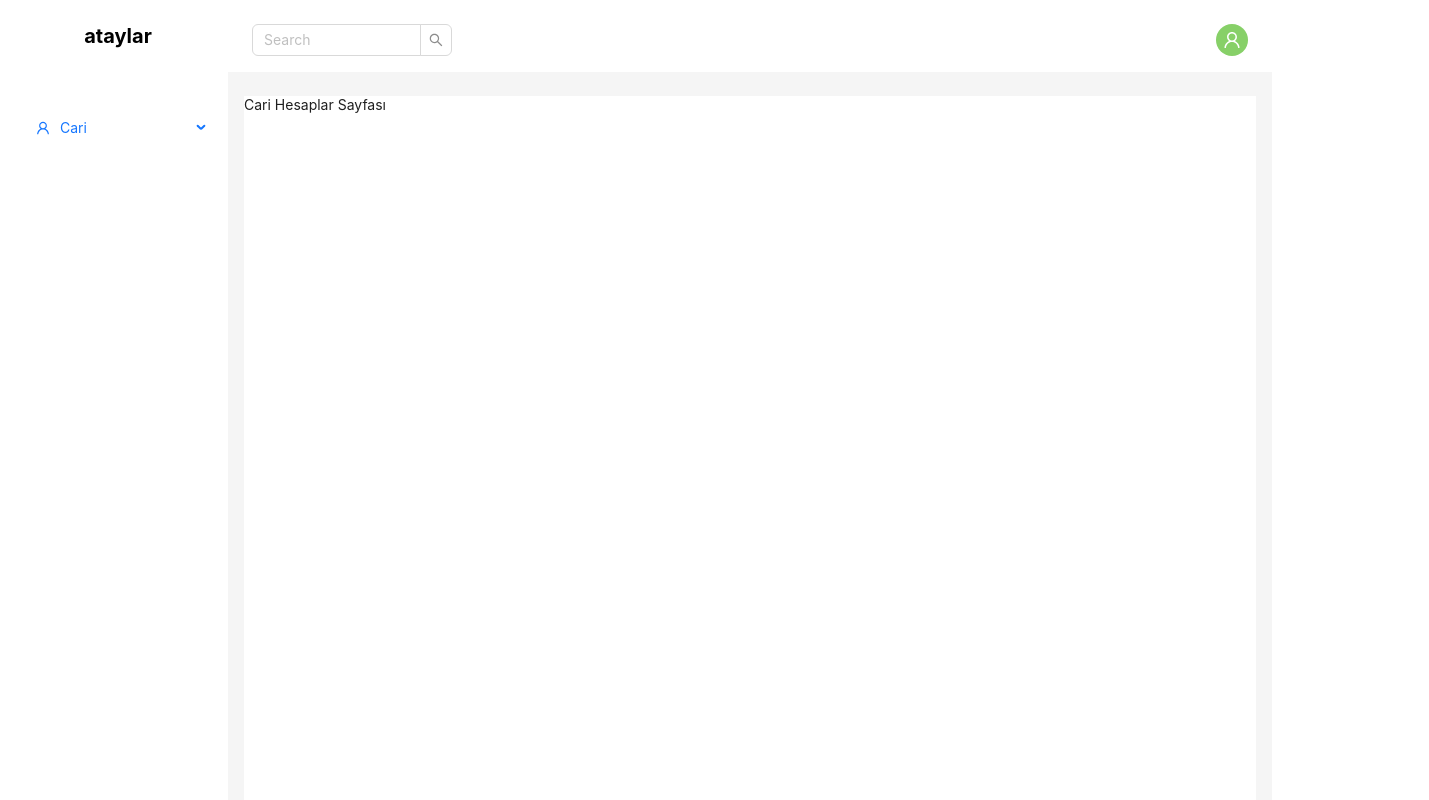
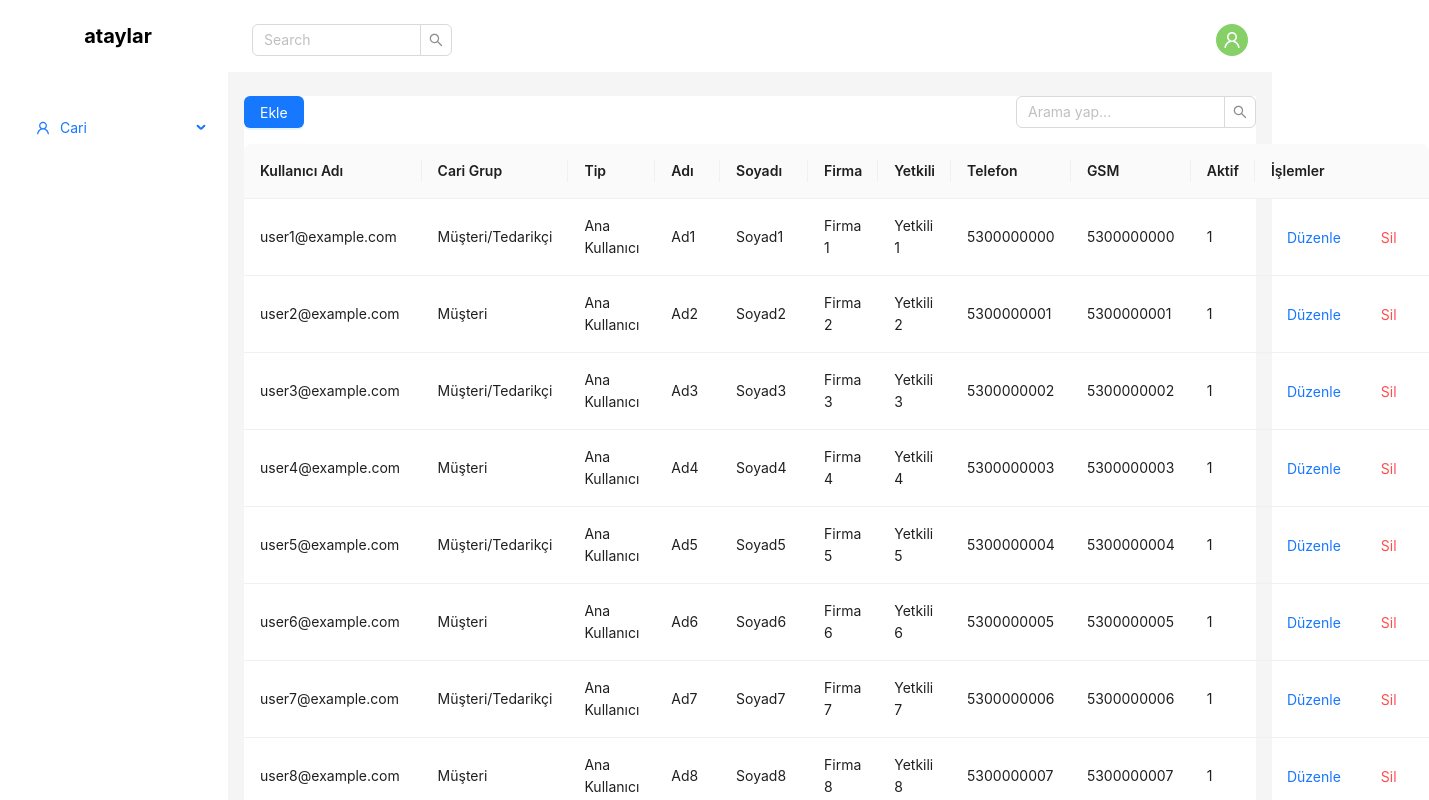
Before and after one commit to zaf012/technic-web, a React (Create React App) app in the folder my-app/: page /cari-hesaplar in a window 1280 px wide. Shown: the top 800 px of the page, 1429 px wide, since content can reach past the window. Built offline with nearby package versions, Linux system fonts and the light colour scheme.

Commit message:
carihesaplar

```diff
--- a/my-app/src/pages/CariHesaplar.js
+++ b/my-app/src/pages/CariHesaplar.js
@@ -1,5 +1,145 @@
-import React from 'react';
+import React, { useState } from 'react';
+import { Table, Button, Modal, Form, Input, Space, Popconfirm } from 'antd';
 
-const CariHesaplar = () => <div>Cari Hesaplar Sayfası</div>;
+const initialData = Array.from({ length: 100 }, (_, i) => ({
+  key: (i + 1).toString(),
+  email: `user${i + 1}@example.com`,
+  group: i % 2 === 0 ? 'Müşteri/Tedarikçi' : 'Müşteri',
+  type: 'Ana Kullanıcı',
+  name: `Ad${i + 1}`,
+  surname: `Soyad${i + 1}`,
+  company: `Firma ${i + 1}`,
+  manager: `Yetkili ${i + 1}`,
+  phone: `5${String(300000000 + i).padStart(9, '0')}`,
+  gsm: `5${String(300000000 + i).padStart(9, '0')}`,
+  active: '1',
+}));
+
+const CariHesaplar = () => {
+  const [data, setData] = useState(initialData);
+  const [isModalVisible, setIsModalVisible] = useState(false);
+  const [editingRecord, setEditingRecord] = useState(null);
+  const [form] = Form.useForm();
+  const [searchText, setSearchText] = useState('');
+
+  const showModal = (record = null) => {
+    setEditingRecord(record);
+    setIsModalVisible(true);
+    if (record) {
+      form.setFieldsValue(record);
+    } else {
+      form.resetFields();
+    }
+  };
+
+  const handleCancel = () => {
+    setIsModalVisible(false);
+    setEditingRecord(null);
+    form.resetFields();
+  };
+
+  const handleOk = () => {
+    form.validateFields().then(values => {
+      if (editingRecord) {
+        setData(data.map(item => (item.key === editingRecord.key ? { ...editingRecord, ...values } : item)));
+      } else {
+        setData([...data, { ...values, key: Date.now().toString() }]);
+      }
+      handleCancel();
+    });
+  };
+
+  const handleDelete = key => {
+    setData(data.filter(item => item.key !== key));
+  };
+
+  // Filtrelenmiş veri
+  const filteredData = data.filter(item => {
+    const values = Object.values(item).join(' ').toLowerCase();
+    return values.includes(searchText.toLowerCase());
+  });
+
+  const columns = [
+    { title: 'Kullanıcı Adı', dataIndex: 'email', key: 'email' },
+    { title: 'Cari Grup', dataIndex: 'group', key: 'group' },
+    { title: 'Tip', dataIndex: 'type', key: 'type' },
+    { title: 'Adı', dataIndex: 'name', key: 'name' },
+    { title: 'Soyadı', dataIndex: 'surname', key: 'surname' },
+    { title: 'Firma', dataIndex: 'company', key: 'company' },
+    { title: 'Yetkili', dataIndex: 'manager', key: 'manager' },
+    { title: 'Telefon', dataIndex: 'phone', key: 'phone' },
+    { title: 'GSM', dataIndex: 'gsm', key: 'gsm' },
+    { title: 'Aktif', dataIndex: 'active', key: 'active' },
+    {
+      title: 'İşlemler',
+      key: 'actions',
+      render: (_, record) => (
+        <Space>
+          <Button type="link" onClick={() => showModal(record)}>Düzenle</Button>
+          <Popconfirm title="Silmek istediğinize emin misiniz?" onConfirm={() => handleDelete(record.key)} okText="Evet" cancelText="Hayır">
+            <Button type="link" danger>Sil</Button>
+          </Popconfirm>
+        </Space>
+      ),
+    },
+  ];
+
+  return (
+    <div>
+      <div style={{ display: 'flex', justifyContent: 'space-between', marginBottom: 16 }}>
+        <Button type="primary" onClick={() => showModal()}>Ekle</Button>
+        <Input.Search
+          placeholder="Arama yap..."
+          allowClear
+          value={searchText}
+          onChange={e => setSearchText(e.target.value)}
+          style={{ width: 240 }}
+        />
+      </div>
+      <Table columns={columns} dataSource={filteredData} rowKey="key" />
+      <Modal
+        title={editingRecord ? 'Düzenle' : 'Ekle'}
+        visible={isModalVisible}
+        onOk={handleOk}
+        onCancel={handleCancel}
+        okText="Kaydet"
+        cancelText="İptal"
+      >
+        <Form form={form} layout="vertical">
+          <Form.Item name="email" label="Kullanıcı Adı" rules={[{ required: true, message: 'Zorunlu alan' }]}>
+            <Input />
+          </Form.Item>
+          <Form.Item name="group" label="Cari Grup" rules={[{ required: true, message: 'Zorunlu alan' }]}>
+            <Input />
+          </Form.Item>
+          <Form.Item name="type" label="Tip" rules={[{ required: true, message: 'Zorunlu alan' }]}>
+            <Input />
+          </Form.Item>
+          <Form.Item name="name" label="Adı" rules={[{ required: true, message: 'Zorunlu alan' }]}>
+            <Input />
+          </Form.Item>
+          <Form.Item name="surname" label="Soyadı" rules={[{ required: true, message: 'Zorunlu alan' }]}>
+            <Input />
+          </Form.Item>
+          <Form.Item name="company" label="Firma" rules={[{ required: true, message: 'Zorunlu alan' }]}>
+            <Input />
+          </Form.Item>
+          <Form.Item name="manager" label="Yetkili" rules={[{ required: true, message: 'Zorunlu alan' }]}>
+            <Input />
+          </Form.Item>
+          <Form.Item name="phone" label="Telefon" rules={[{ required: true, message: 'Zorunlu alan' }]}>
+            <Input />
+          </Form.Item>
+          <Form.Item name="gsm" label="GSM" rules={[{ required: true, message: 'Zorunlu alan' }]}>
+            <Input />
+          </Form.Item>
+          <Form.Item name="active" label="Aktif" rules={[{ required: true, message: 'Zorunlu alan' }]}>
+            <Input />
+          </Form.Item>
+        </Form>
+      </Modal>
+    </div>
+  );
+};
 
 export default CariHesaplar;
```
